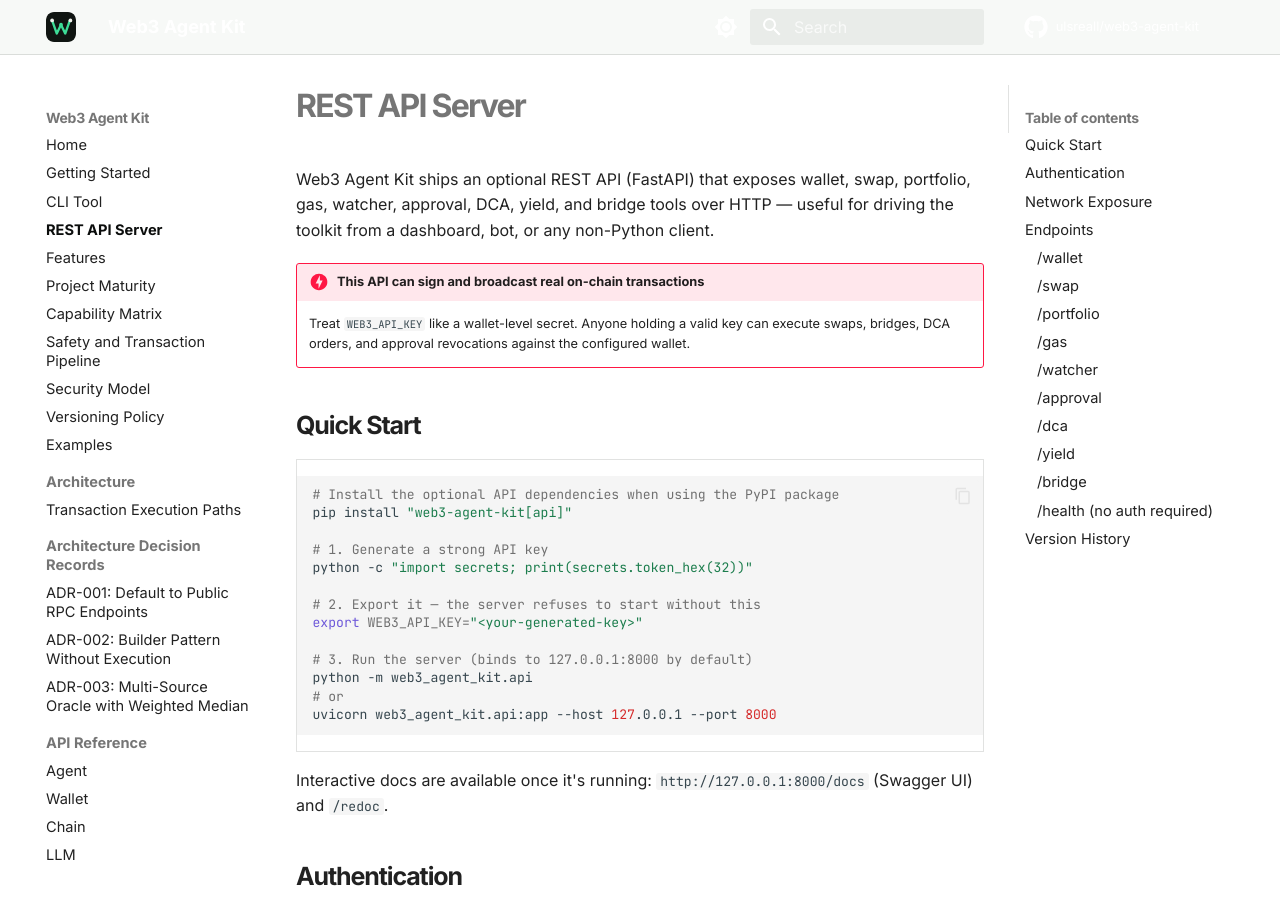
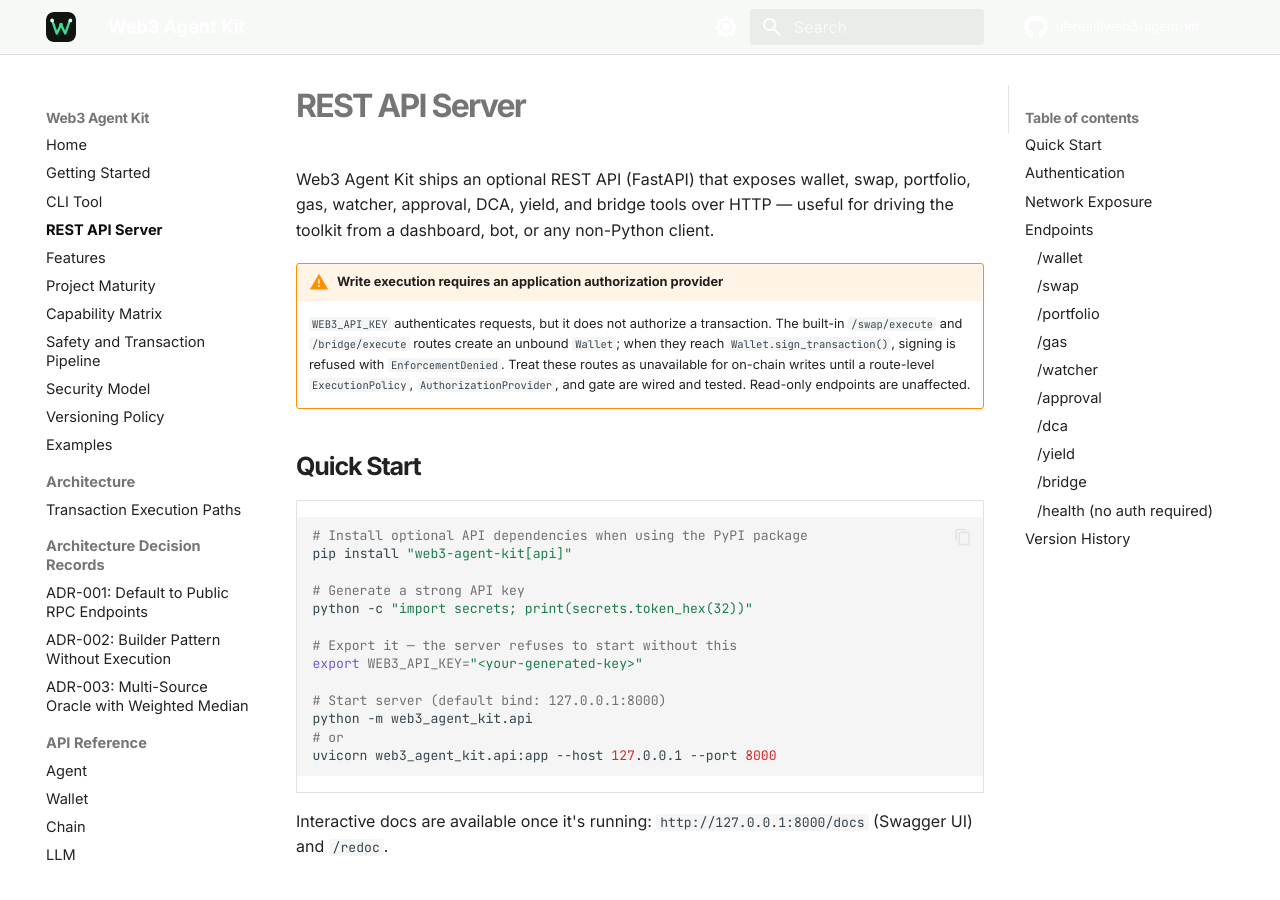
Before and after one commit to ulsreall/web3-agent-kit, an MkDocs documentation site: the page built from docs/api-server.md, in a window 1280 px wide and 900 px high. Built offline with MkDocs 1.6.1 and Material for MkDocs 9.7.7, drawn with Linux system fonts in a browser that asks for light colours; comment, search, counter and statistics services are not loaded.

````diff
--- a/docs/api-server.md
+++ b/docs/api-server.md
@@ -5,24 +5,27 @@ swap, portfolio, gas, watcher, approval, DCA, yield, and bridge tools over
 HTTP — useful for driving the toolkit from a dashboard, bot, or any
 non-Python client.
 
-!!! danger "This API can sign and broadcast real on-chain transactions"
-    Treat `WEB3_API_KEY` like a wallet-level secret. Anyone holding a valid
-    key can execute swaps, bridges, DCA orders, and approval revocations
-    against the configured wallet.
+!!! warning "Write execution requires an application authorization provider"
+    `WEB3_API_KEY` authenticates requests, but it does not authorize a transaction.
+    The built-in `/swap/execute` and `/bridge/execute` routes create an unbound
+    `Wallet`; when they reach `Wallet.sign_transaction()`, signing is refused
+    with `EnforcementDenied`. Treat these routes as unavailable for on-chain
+    writes until a route-level `ExecutionPolicy`, `AuthorizationProvider`, and
+    gate are wired and tested. Read-only endpoints are unaffected.
 
 ## Quick Start
 
 ```bash
-# Install the optional API dependencies when using the PyPI package
+# Install optional API dependencies when using the PyPI package
 pip install "web3-agent-kit[api]"
 
-# 1. Generate a strong API key
+# Generate a strong API key
 python -c "import secrets; print(secrets.token_hex(32))"
 
-# 2. Export it — the server refuses to start without this
+# Export it — the server refuses to start without this
 export WEB3_API_KEY="<your-generated-key>"
 
-# 3. Run the server (binds to 127.0.0.1:8000 by default)
+# Start server (default bind: 127.0.0.1:8000)
 python -m web3_agent_kit.api
 # or
 uvicorn web3_agent_kit.api:app --host 127.0.0.1 --port 8000
````
Also changed, not shown: README.md (+25 -23 lines), docs/api/wallet.md (+20 -5 lines), docs/getting-started.md (+5 -3 lines), docs/index.md (+13 -12 lines), docs/safety-and-transaction-pipeline.md (+8 -6 lines), docs/security-model.md (+7 -1 lines).
